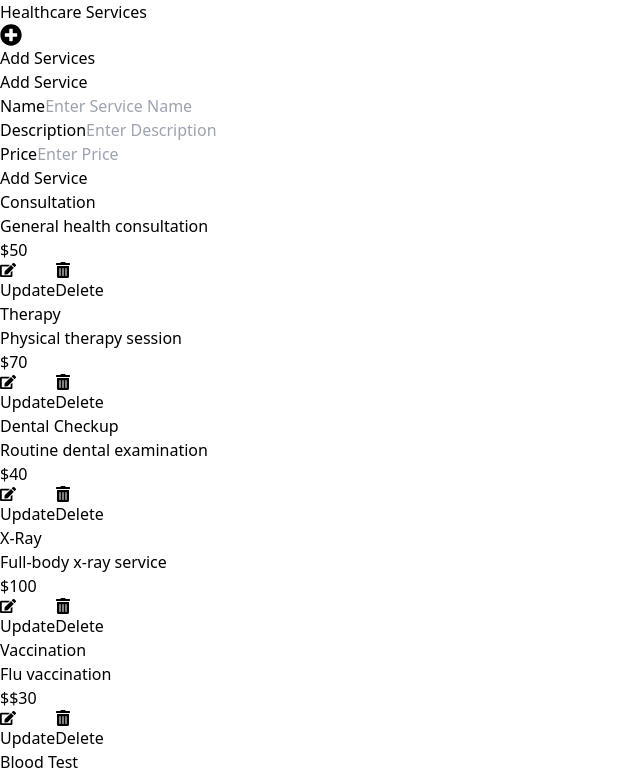
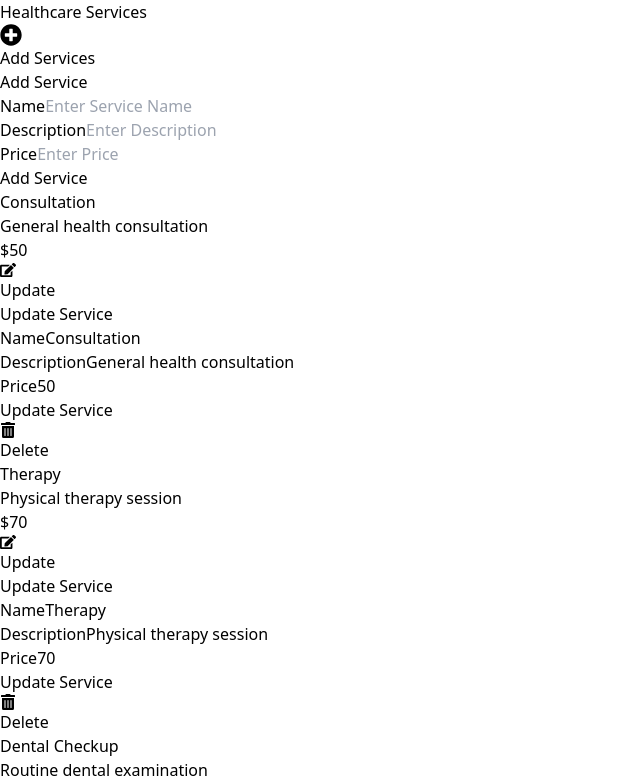
Before and after one commit to RakibHossen678/HelthCare_Service, a React (Vite) app: page / in a window 1280 px wide. Shown: the top 778 px of the page, without its empty margins (0-640 px from the left). Built offline with nearby package versions, Linux system fonts and the light colour scheme.

Commit message:
update data functionality added

```diff
--- a/src/App.jsx
+++ b/src/App.jsx
@@ -38,6 +38,7 @@ function App() {
               onUpdate={handleUpdate}
               onDelete={handleDelete}
               service={service}
+              setServices={setServices}
             />
           ))}
         </div>
--- a/src/components/Service.jsx
+++ b/src/components/Service.jsx
@@ -1,6 +1,7 @@
 import { FaEdit, FaTrashAlt } from "react-icons/fa";
 import PropTypes from "prop-types";
-function Service({ service, onUpdate, onDelete }) {
+import UpdateModal from "./UpdateModal";
+function Service({ service, onDelete, setServices }) {
   return (
     <div className="bg-white rounded-lg shadow-md p-6 border border-gray-200">
       <h2 className="text-xl font-bold mb-2">{service.name}</h2>
@@ -9,14 +10,7 @@ function Service({ service, onUpdate, onDelete }) {
 
       <div className="flex justify-end space-x-4 mt-4">
         {/* Update Button */}
-        <button
-          onClick={() => onUpdate(service.id)}
-          className="flex items-center text-blue-500 hover:text-blue-700"
-        >
-          <FaEdit className="mr-2" />
-          Update
-        </button>
-
+        <UpdateModal id={service.id} setServices={setServices} />
         {/* Delete Button */}
         <button
           onClick={() => onDelete(service.id)}
@@ -34,6 +28,7 @@ Service.propTypes = {
   service: PropTypes.object,
   onUpdate: PropTypes.func,
   onDelete: PropTypes.func,
+  setServices: PropTypes.func,
 };
 
 export default Service;
--- a/src/components/UpdateModal.jsx
+++ b/src/components/UpdateModal.jsx
@@ -1,8 +1,9 @@
-import  { useEffect, useRef, useState } from "react";
+import { useEffect, useRef, useState } from "react";
+import { FaEdit } from "react-icons/fa";
+import { getServices, updateService } from "../utility/localstorage";
 
-const UpdateModal = () => {
+const UpdateModal = ({ setServices, id }) => {
   const [modalOpen, setModalOpen] = useState(false);
-
   const trigger = useRef(null);
   const modal = useRef(null);
 
@@ -32,53 +33,96 @@ const UpdateModal = () => {
     return () => document.removeEventListener("keydown", keyHandler);
   });
 
+  const services = getServices();
+  const filteredService = services.filter((service) => service.id === id);
+
+  const handleForm = (e) => {
+    e.preventDefault();
+    const form = e.target;
+    const name = form.name.value;
+    const description = form.desc.value;
+    const price = form.price.value;
+    const updatedService = {
+      id: filteredService[0].id,
+      name,
+      description,
+      price,
+    };
+    updateService(id, updatedService);
+    const storedServices = getServices();
+    setServices(storedServices);
+    setModalOpen(false);
+    form.reset();
+  };
+
   return (
     <>
-      <div className="container mx-auto py-20">
+      <div className=" ">
         <button
           ref={trigger}
           onClick={() => setModalOpen(true)}
-          className={`rounded-full bg-primary px-6 py-3 text-base font-medium text-white`}
+          className={`flex items-center text-blue-500 hover:text-blue-700 `}
         >
-          Update Services
+          <FaEdit className="mr-2" />
+          Update
         </button>
         <div
-          className={`fixed left-0 top-0 flex h-full min-h-screen w-full items-center justify-center bg-dark/90 px-4 py-5 ${
+          className={`fixed left-0 top-0 flex h-full min-h-screen bg-black bg-opacity-70 w-full items-center justify-center bg-dark/90 px-4 py-5 ${
             modalOpen ? "block" : "hidden"
           }`}
         >
           <div
             ref={modal}
             onFocus={() => setModalOpen(true)}
-            onBlur={() => setModalOpen(false)}
-            className="w-full max-w-[570px] rounded-[20px] bg-white px-8 py-12 text-center dark:bg-dark-2 md:px-[70px] md:py-[60px]"
+            className="w-full max-w-[570px] rounded-[20px] bg-white px-8 py-12   md:px-[70px] md:py-[60px]"
           >
-            <h3 className="pb-[18px] text-xl font-semibold text-dark dark:text-white sm:text-2xl">
-              Your Message Sent Successfully
-            </h3>
-            <span
-              className={`mx-auto mb-6 inline-block h-1 w-[90px] rounded bg-primary`}
-            ></span>
-            <p className="mb-10 text-base leading-relaxed text-body-color dark:text-dark-6">
-              Lorem Ipsum is simply dummy text of the printing and typesetting
-              industry. Lorem Ipsum has been the  standard dummy text
-              ever since
-            </p>
-            <div className="-mx-3 flex flex-wrap">
-              <div className="w-1/2 px-3">
+            <h1 className="text-3xl pb-4 text-center font-semibold">
+              Update Service
+            </h1>
+            <form onSubmit={handleForm}>
+              <div className="w-full mt-4">
+                <label>Name</label>
+                <input
+                  defaultValue={filteredService[0]?.name}
+                  className="block w-full px-4 py-2 mt-2 text-gray-700 placeholder-gray-500 bg-white border rounded-lg  focus:border-blue-400  focus:ring-opacity-40 focus:outline-none focus:ring focus:ring-blue-300"
+                  type="text"
+                  name="name"
+                  placeholder="Enter Service Name"
+                  aria-label="Service Name"
+                />
+              </div>
+              <div className="w-full mt-4">
+                <label>Description</label>
+                <input
+                  defaultValue={filteredService[0]?.description}
+                  className="block w-full px-4 py-2 mt-2 text-gray-700 placeholder-gray-500 bg-white border rounded-lg  focus:border-blue-400  focus:ring-opacity-40 focus:outline-none focus:ring focus:ring-blue-300"
+                  type="text"
+                  name="desc"
+                  placeholder="Enter Description"
+                  aria-label="Description"
+                />
+              </div>
+              <div className="w-full mt-4">
+                <label>Price</label>
+                <input
+                  defaultValue={filteredService[0]?.price}
+                  className="block w-full px-4 py-2 mt-2 text-gray-700 placeholder-gray-500 bg-white border rounded-lg  focus:border-blue-400 focus:ring-opacity-40 focus:outline-none focus:ring focus:ring-blue-300"
+                  type="number"
+                  name="price"
+                  placeholder="Enter Price"
+                  aria-label="Price"
+                />
+              </div>
+
+              <div className="w-1/2 mx-auto px-3 mt-6">
                 <button
-                  onClick={() => setModalOpen(false)}
-                  className="block w-full rounded-md border border-stroke p-3 text-center text-base font-medium text-dark transition hover:border-red-600 hover:bg-red-600 hover:text-white dark:text-white"
+                  type="submit"
+                  className="block w-full rounded-md border border-primary  p-3 text-center text-base font-medium text-white bg-blue-600 transition hover:bg-blue-dark"
                 >
-                  Cancel
+                  Update Service
                 </button>
               </div>
-              <div className="w-1/2 px-3">
-                <button className="block w-full rounded-md border border-primary bg-primary p-3 text-center text-base font-medium text-white transition hover:bg-blue-dark">
-                  <a href={`/#`}> View Details </a>
-                </button>
-              </div>
-            </div>
+            </form>
           </div>
         </div>
       </div>
--- a/src/utility/localstorage.js
+++ b/src/utility/localstorage.js
@@ -17,6 +17,18 @@ export const addService = (newService) => {
   const services = getServices();
   services.push(newService);
   localStorage.setItem("services", JSON.stringify(services));
+};
+
+//update Service
+
+export const updateService = (id, updatedService) => {
+  console.log(id);
+  console.log(updatedService);
+  const services = getServices();
+  const updatedServiceArray = services.map((service) =>
+    service.id === id ? { ...service, ...updatedService } : service
+  );
+  localStorage.setItem("services", JSON.stringify(updatedServiceArray));
 };
 
 //delete
```
